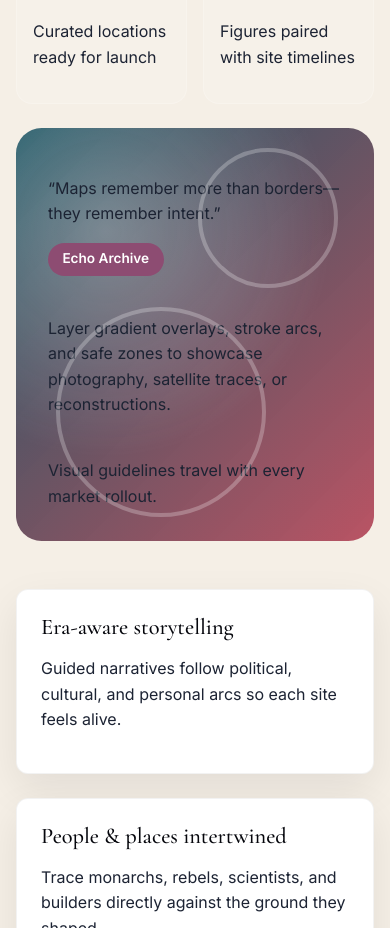
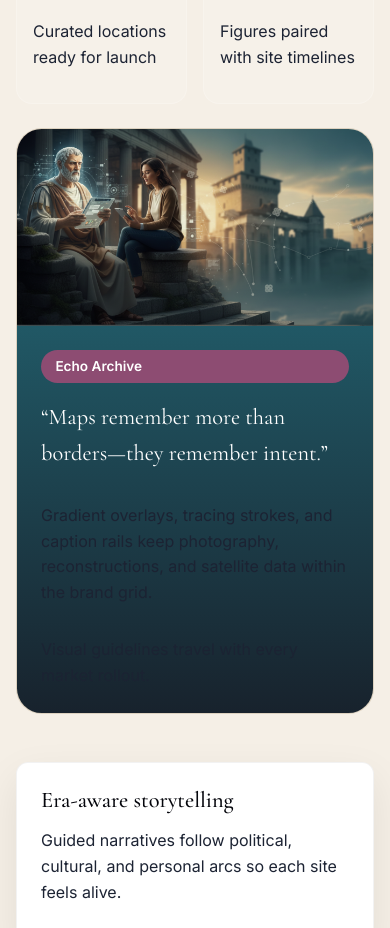
Before and after one commit to Alx-B75/places_in_time_site, a React (Vite) app: page / in a window 390 px wide. Shown: the part 1005-1933 px from the top of the page. Built offline with nearby package versions, Linux system fonts and the light colour scheme; no server answers.

Commit message:
feat: replace HeroBanner with a responsive figure element for enhanced visual presentation

```diff
--- a/src/pages/Home.tsx
+++ b/src/pages/Home.tsx
@@ -1,6 +1,5 @@
 import { useEffect, useState } from 'react'
 import { Link } from 'react-router-dom'
-import HeroBanner from '../components/HeroBanner'
 import FeaturedPlacesCard from '../components/FeaturedPlacesCard'
 import FigureCard from '../components/FigureCard'
 import EchoSnippet from '../components/EchoSnippet'
@@ -232,13 +231,21 @@ const Home = () => {
               </div>
             </div>
           </div>
-          <HeroBanner
-            quote="“Maps remember more than borders—they remember intent.”"
-            chipLabel="Echo Archive"
-            chipTone="renaissance"
-            description="Layer gradient overlays, stroke arcs, and safe zones to showcase photography, satellite traces, or reconstructions."
-            caption="Visual guidelines travel with every market rollout."
-          />
+          <figure className="home-hero-visual">
+            <img
+              src="/images/home/homepagebanner.png"
+              alt="Places in Time collage showcasing the atlas design system"
+              loading="eager"
+            />
+            <figcaption className="home-hero-visual-meta">
+              <span className="era-chip renaissance">Echo Archive</span>
+              <blockquote>“Maps remember more than borders—they remember intent.”</blockquote>
+              <p>
+                Gradient overlays, tracing strokes, and caption rails keep photography, reconstructions, and satellite data within the brand grid.
+              </p>
+              <small>Visual guidelines travel with every market rollout.</small>
+            </figcaption>
+          </figure>
         </div>
       </section>
 
--- a/src/styles/global.css
+++ b/src/styles/global.css
@@ -371,6 +371,43 @@ span {
   .hero-banner {
     aspect-ratio: 21 / 9;
   }
+}
+
+.home-hero-visual {
+  margin: 0;
+  border-radius: 1.6rem;
+  overflow: hidden;
+  position: relative;
+  background: var(--pit-paper-strong);
+  border: 1px solid rgba(5, 6, 12, 0.08);
+  display: flex;
+  flex-direction: column;
+}
+
+.home-hero-visual img {
+  width: 100%;
+  height: auto;
+  display: block;
+  object-fit: cover;
+}
+
+.home-hero-visual-meta {
+  padding: var(--pit-space-3);
+  background: linear-gradient(180deg, rgba(15, 76, 92, 0.92), rgba(12, 24, 36, 0.95));
+  color: #fff;
+  display: flex;
+  flex-direction: column;
+  gap: var(--pit-space-2);
+}
+
+.home-hero-visual-meta blockquote {
+  margin: 0;
+  font-family: var(--pit-font-heading);
+  font-size: 1.4rem;
+}
+
+.home-hero-visual-meta small {
+  opacity: 0.9;
 }
 
 .hero-overlay {
```
